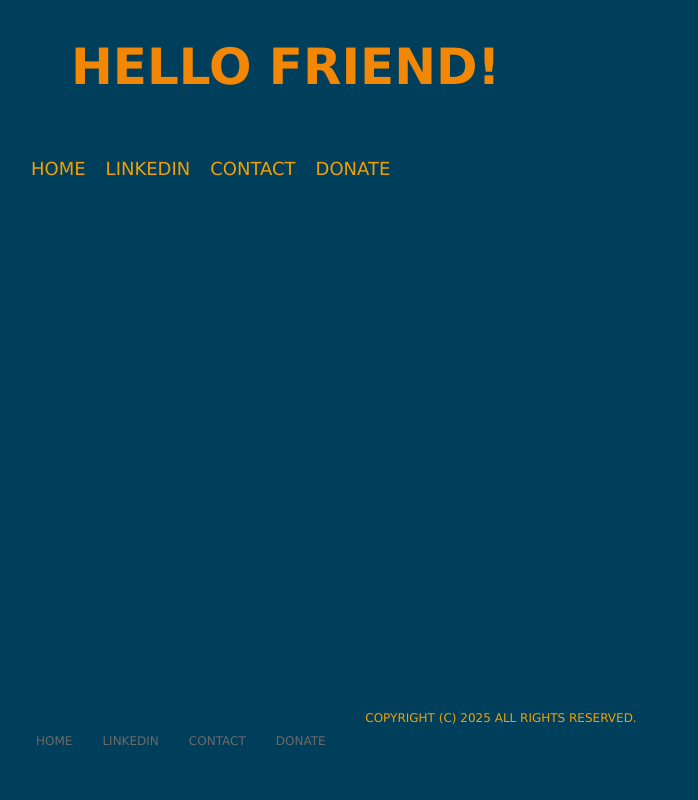
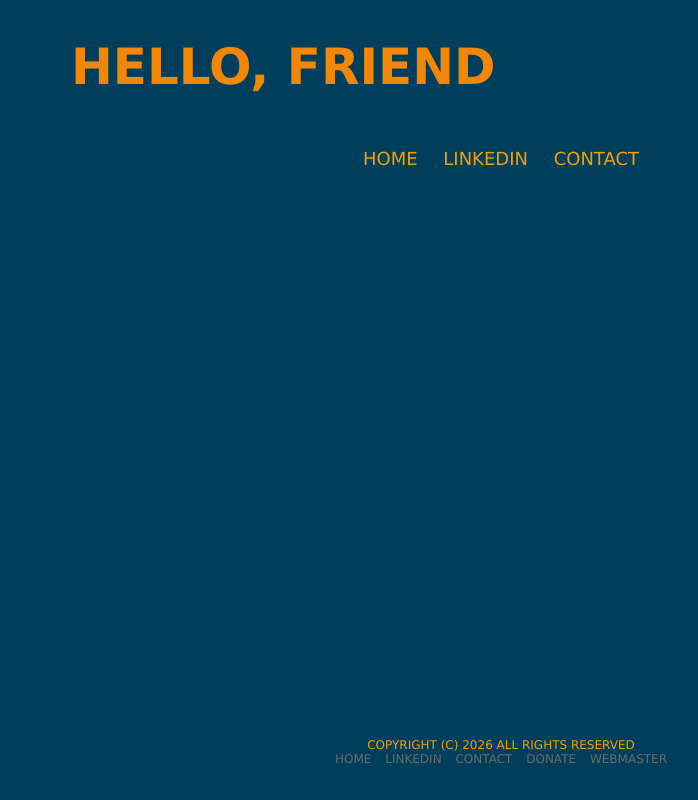
Before and after one commit to mkasst/mkasst.github.io, a plain HTML site: page index.html in a window 1280 px wide. Shown: the whole page, without its empty margins (139-837 px from the left). Drawn offline with Linux system fonts and the light colour scheme.

Commit message:
Update index.html

```diff
--- a/index.html
+++ b/index.html
@@ -1,35 +1,36 @@
 <!DOCTYPE html>
 <html xmlns="http://www.w3.org/1999/xhtml">
 	<head>
+		<title>Mitchell Karam</title>
 		<meta http-equiv="content-type" content="text/html; charset=utf-8" />
-		<title>Mitchell Karam</title>
-		<meta http-equiv="Content-Type" content="text/html; charset=UTF-8">
 		<meta name="viewport" content="width=device-width, initial-scale=1, maximum-scale=1">
-		<link type="text/css" rel="stylesheet" href="index.css"/>
+		<link type="text/css" rel="stylesheet" href="style.css"/>
 		<link href="style.css" rel="stylesheet" type="text/css" media="screen" />
-		<link rel="icon" type="image/x-icon" href="Icon-Circular-Transparent-512.png">
+		<link rel="icon" type="image/x-icon" href="image/icon.png">
 	</head>
 	<body>
 		<div id="logo">
-			<h1><a href="#"> Hello Friend! </a></h1>
+			<h1><a href="#">Hello, Friend</a></h1>
 		</div><!-- end #logo -->
 		<div id="header">
 			<div id="menu">
-				<ul>
-					<li><a href="#" class="first">Home</a></li>
-					<li><a href="#">LinkedIn</a></li>
-					<li><a href="#">Contact</a></li>
-					<li><a href="#">Donate</a></li>
-				</ul>
+				<a href="#">Home</a>
+				<a href="#">LinkedIn</a>
+				<a href="#">Contact</a>
 			</div><!-- end #menu -->
 		</div><!-- end #header -->
-		<div style="clear: both;">&nbsp;</div>
+		<div style="clear: both;">
+			&nbsp;
+		</div>
 		<div id="footer">
-			<p>Copyright (c) 2025  All rights reserved.
-			<li><a href="#" class="first">Home</a></li>
-			<li><a href="#">LinkedIn</a></li>
-			<li><a href="#">Contact</a></li>
-			<li><a href="#">Donate</a></li>
+			<p>Copyright (c) 2026  All rights reserved
+			<br>
+			<a href="#">Home</a>
+			<a href="#">LinkedIn</a>
+			<a href="#">Contact</a>
+			<a href="#">Donate</a>
+			<a href="#">Webmaster</a>
+			<br>
 			</p>
 		</div><!-- end #footer -->
 	</body>
```
